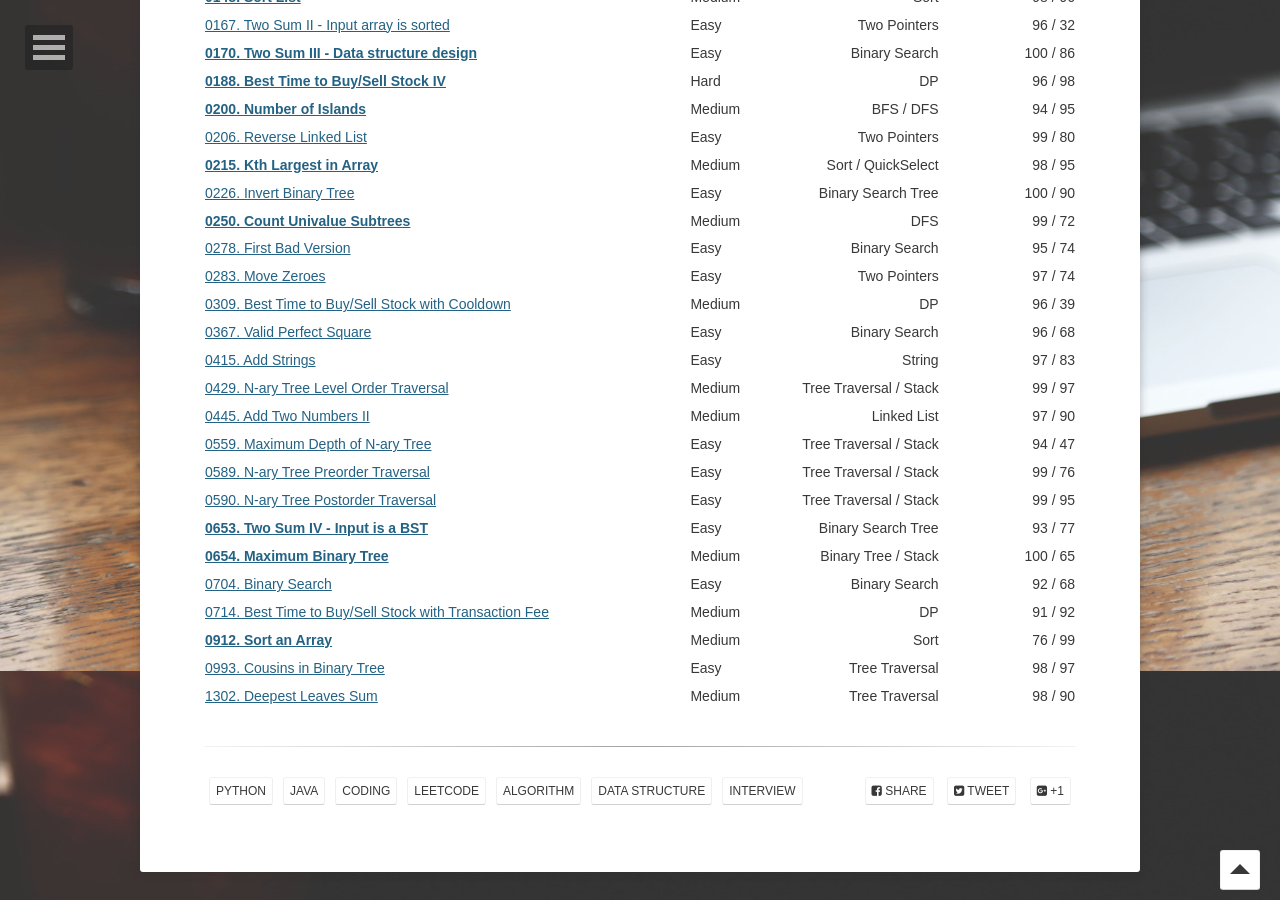
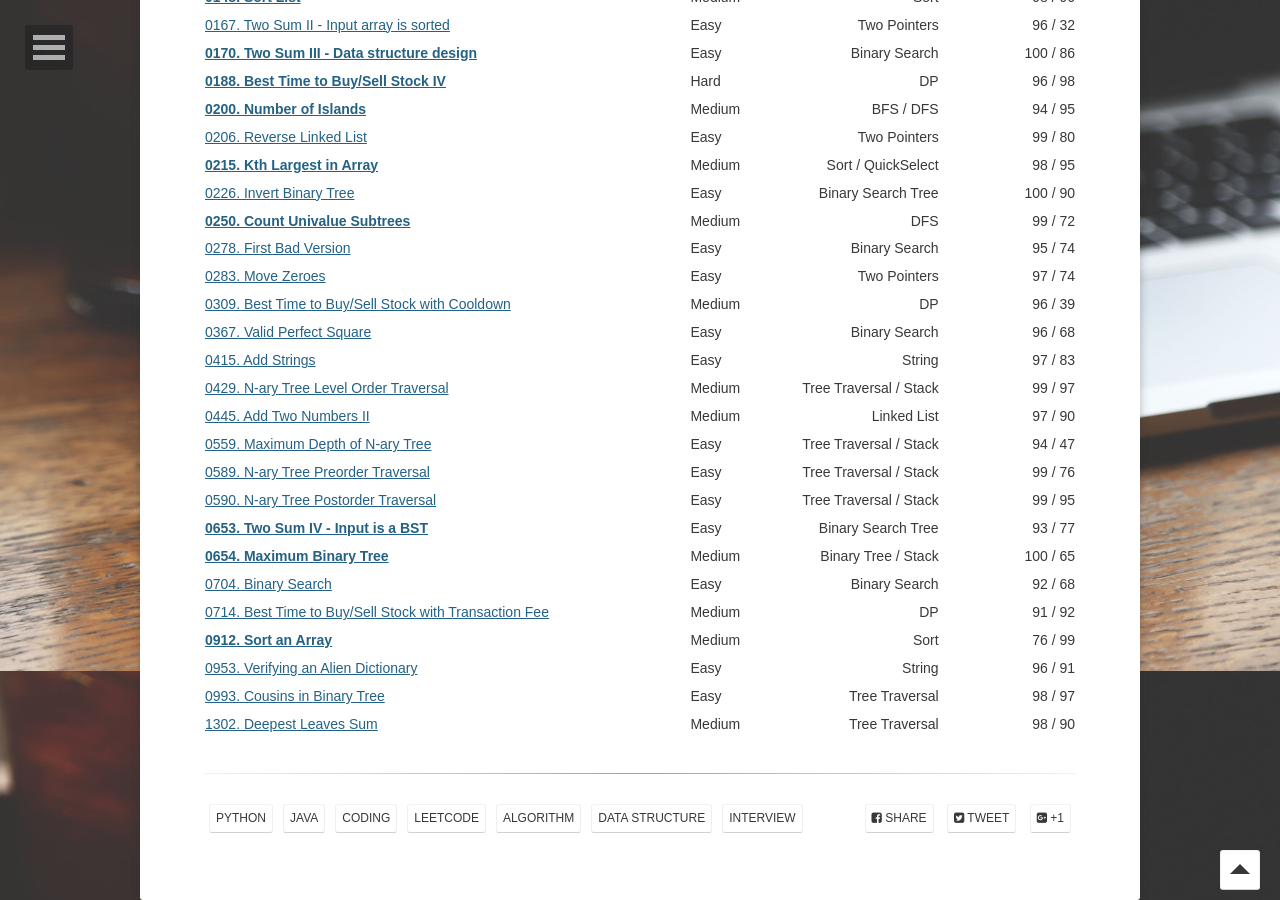
Before and after one commit to yylou/yylou.github.io, a Jekyll site: the page built from _posts/2050-07-28-leetcoding.md, in a window 1280 px wide and 900 px high, scrolled down 1129 px. Built offline with Jekyll 4.4.1, drawn with Linux system fonts in a browser that asks for light colours; some web fonts are replaced.

Commit message:
Add LeetCode 0953

```diff
--- a/_posts/2050-07-28-leetcoding.md
+++ b/_posts/2050-07-28-leetcoding.md
@@ -65,6 +65,7 @@ comments: true
 | [0704. Binary Search](https://yyloumike.gitbook.io/leetcode/binary-search/0704.-binary-search){:target="_blank"}                                                          | Easy | Binary Search | 92 / 68 |
 | [0714. Best Time to Buy/Sell Stock with Transaction Fee](https://yyloumike.gitbook.io/leetcode/dp/buy-and-sell-stock/0714.-best-time-to-buy-and-sell-stock-with-transaction-fee){:target="_blank"} | Medium | DP | 91 / 92 |
 | [**0912. Sort an Array**](https://yyloumike.gitbook.io/leetcode/sorting/0912.-sort-an-array){:target="_blank"}                                                            | Medium | Sort | 76 / 99 |
+| [0953. Verifying an Alien Dictionary](https://yyloumike.gitbook.io/leetcode/string/0953.-verifying-an-alien-dictionary){:target="_blank"}                                 | Easy | String | 96 / 91 |
 | [0993. Cousins in Binary Tree](https://yyloumike.gitbook.io/leetcode/tree/binary-tree-traversal-3-qs/0993.-cousins-in-binary-tree){:target="_blank"}                      | Easy | Tree Traversal | 98 / 97 |
 | [1302. Deepest Leaves Sum](https://yyloumike.gitbook.io/leetcode/tree/binary-tree-traversal-3-qs/1302.-deepest-leaves-sum){:target="_blank"}                              | Medium | Tree Traversal | 98 / 90 |
 {: rules="groups"}
```
